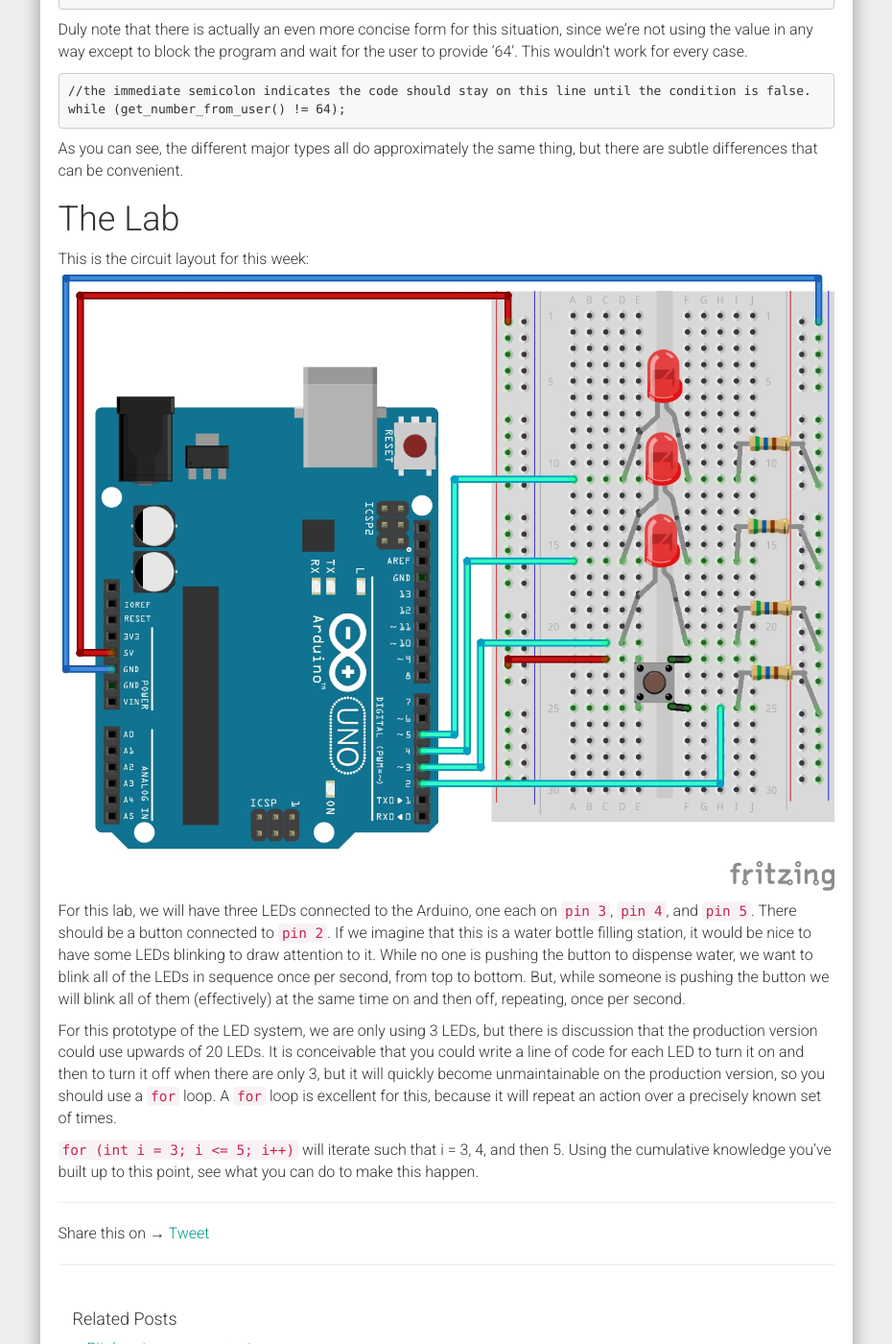
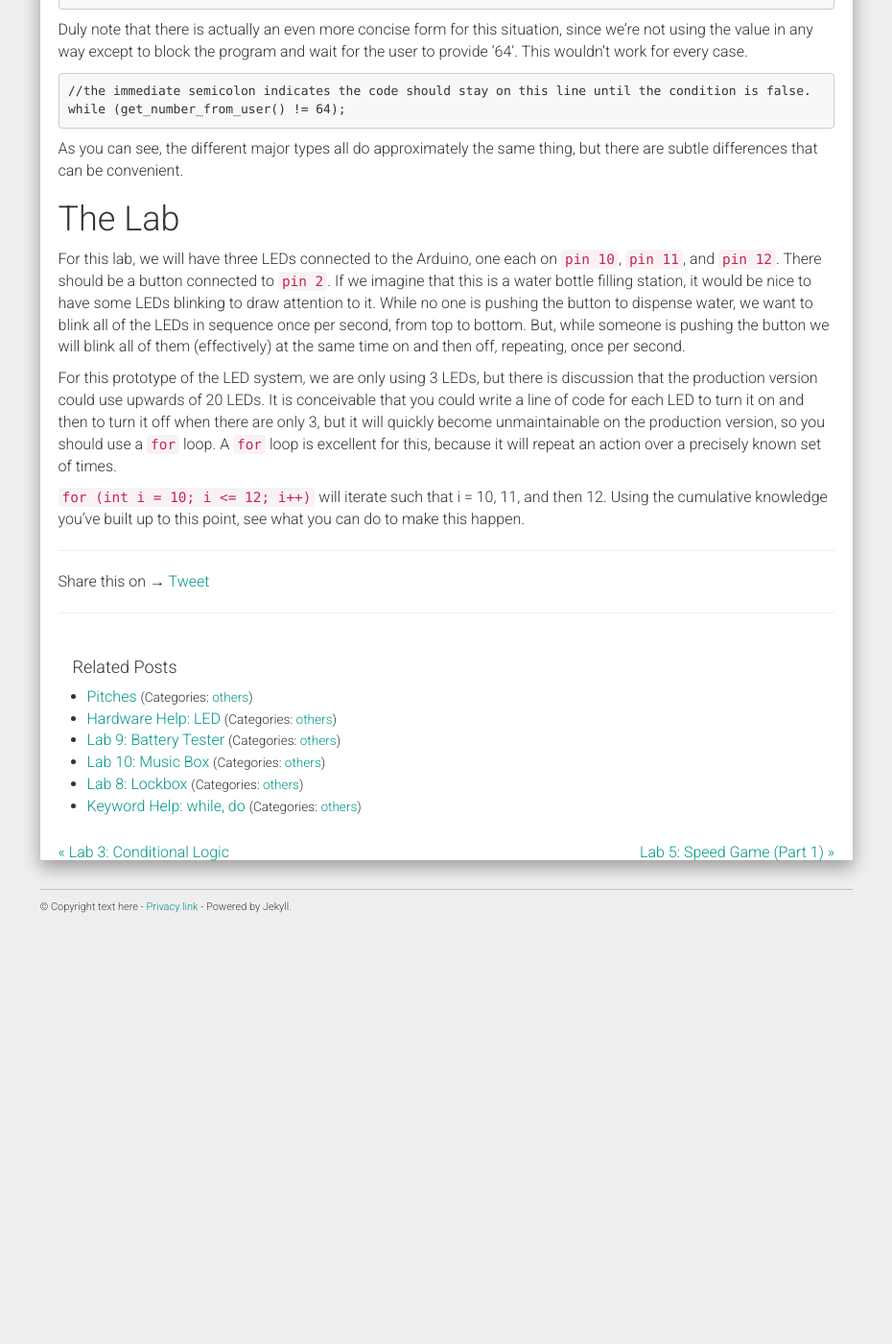
Before and after one commit to AscensionEngineering/ascensionengineering.github.io, a Jekyll site: the page built from _posts/2015-06-02-lab-4-loops.markdown, in a window 1280 px wide and 1400 px high, scrolled down 1615 px. Shown: the whole window at 96% size, without its empty margins (321-1251 px from the left). Built offline with Jekyll 4.4.1, drawn with Linux system fonts in a browser that asks for light colours; nearby versions of some CDN libraries; comment, search, counter and statistics services are not loaded; after the commit the page ends 2595 px from its top, so only the background shows below that; some of the changed text lies outside the part shown.

Commit message:
A few more changes

```diff
--- a/_posts/2015-06-02-lab-4-loops.markdown
+++ b/_posts/2015-06-02-lab-4-loops.markdown
@@ -85,11 +85,8 @@ As you can see, the different major types all do approximately the same thing, b
 The Lab
 =======
 
-This is the circuit layout for this week:
-![Lab 4 diagram]({{site.url}}/images/lab_4.jpg)
-
-For this lab, we will have three LEDs connected to the Arduino, one each on `pin 3`, `pin 4`, and `pin 5`. There should be a button connected to `pin 2`. If we imagine that this is a water bottle filling station, it would be nice to have some LEDs blinking to draw attention to it. While no one is pushing the button to dispense water, we want to blink all of the LEDs in sequence once per second, from top to bottom. But, while someone is pushing the button we will blink all of them (effectively) at the same time on and then off, repeating, once per second.
+For this lab, we will have three LEDs connected to the Arduino, one each on `pin 10`, `pin 11`, and `pin 12`. There should be a button connected to `pin 2`. If we imagine that this is a water bottle filling station, it would be nice to have some LEDs blinking to draw attention to it. While no one is pushing the button to dispense water, we want to blink all of the LEDs in sequence once per second, from top to bottom. But, while someone is pushing the button we will blink all of them (effectively) at the same time on and then off, repeating, once per second.
 
 For this prototype of the LED system, we are only using 3 LEDs, but there is discussion that the production version could use upwards of 20 LEDs. It is conceivable that you could write a line of code for each LED to turn it on and then to turn it off when there are only 3, but it will quickly become unmaintainable on the production version, so you should use a `for` loop. A `for` loop is excellent for this, because it will repeat an action over a precisely known set of times.
 
-`for (int i = 3; i <= 5; i++)` will iterate such that i = 3, 4, and then 5. Using the cumulative knowledge you've built up to this point, see what you can do to make this happen.
+`for (int i = 10; i <= 12; i++)` will iterate such that i = 10, 11, and then 12. Using the cumulative knowledge you've built up to this point, see what you can do to make this happen.
--- a/_posts/2015-07-01-lab-6-speed-game-2.markdown
+++ b/_posts/2015-07-01-lab-6-speed-game-2.markdown
@@ -5,7 +5,7 @@ date:   2015-07-01 14:44:30
 categories: others
 ---
 
-It's time for another fun lab! For this lab, we're simply going to use the Arduino LCD Shield.
+It's time for another fun lab! For this lab, we're simply going to use the Apollo's LCD Display.
 
 The goal of this lab is to build the speed game another way. The gameplay should be as follows:
 
```
Also changed, not shown: other parts of _posts/2015-06-02-lab-4-loops.markdown (+2 -2 lines).
